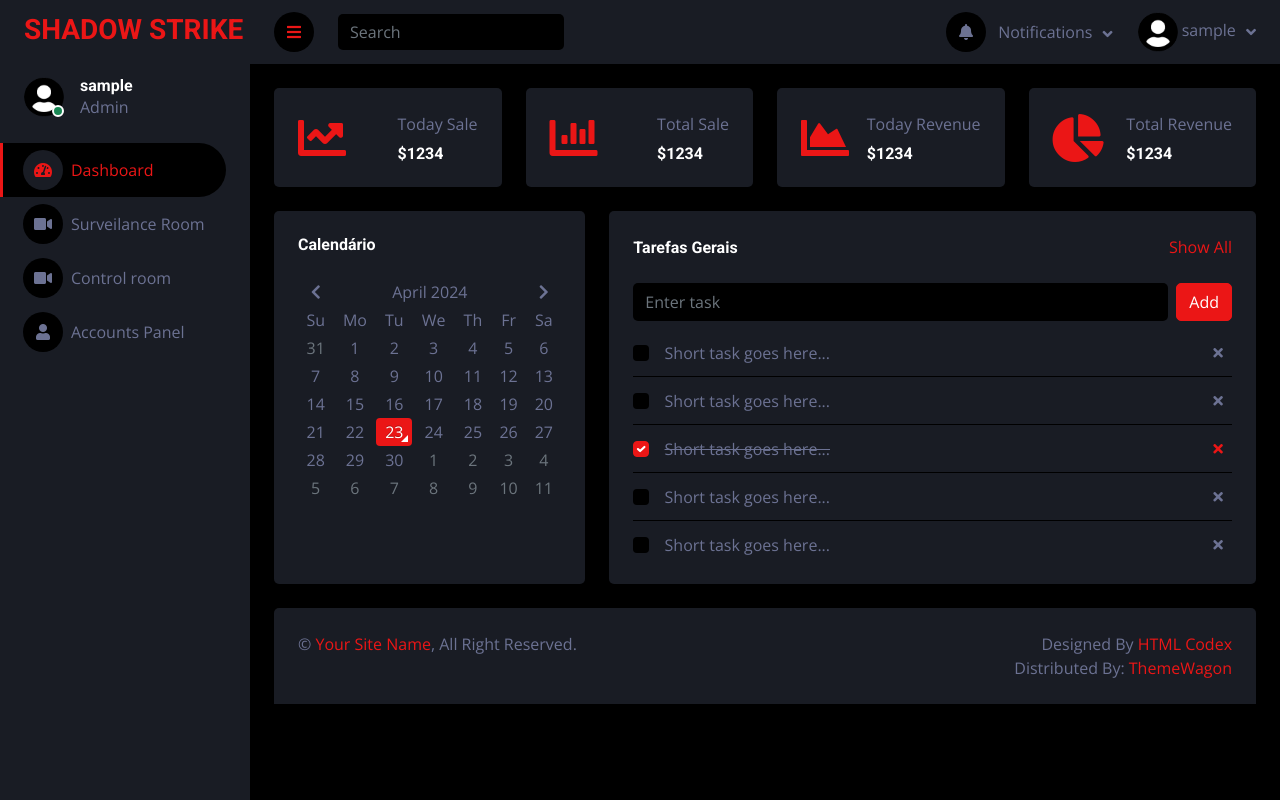
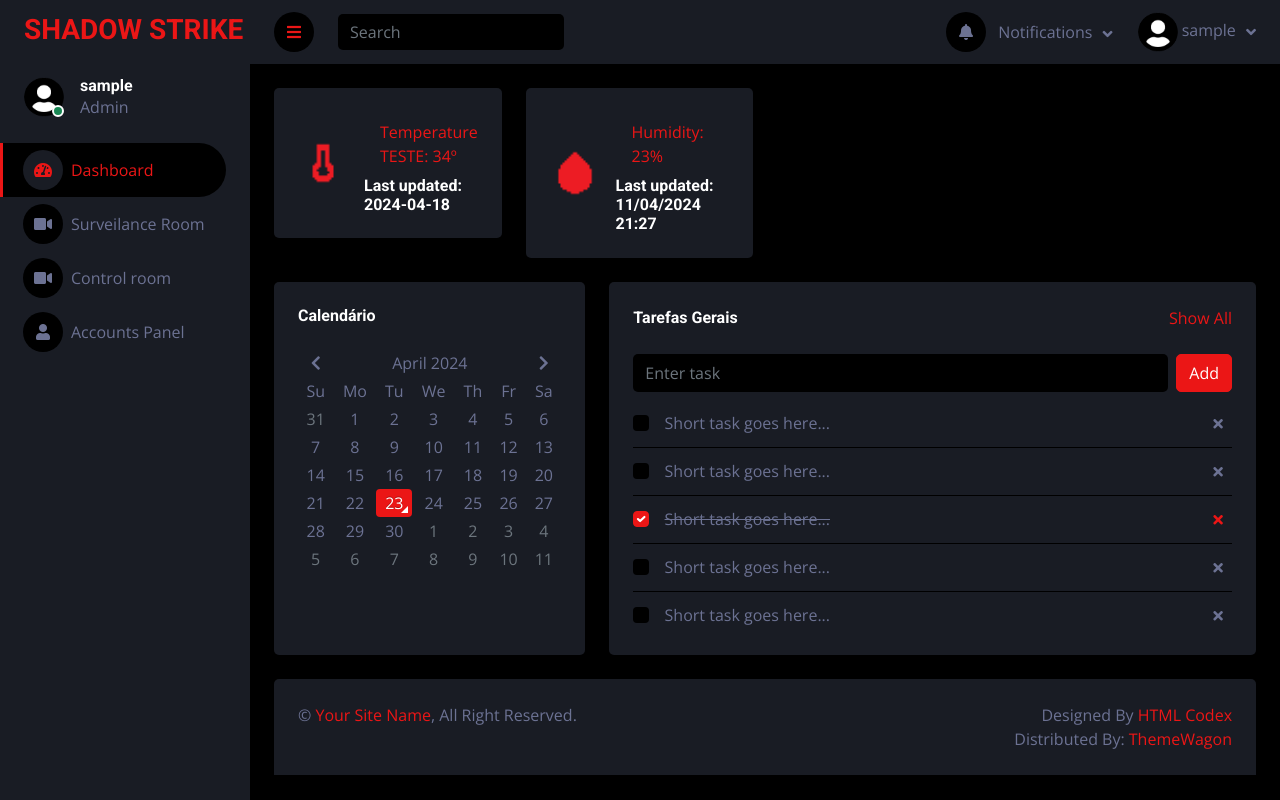
Before and after one commit to Miguel-Lopes/smart-surveillance-service, a PHP site: page /dashboard.php in a window 1280 px wide. Run offline with PHP 8.4, Linux system fonts and the light colour scheme; the visitor is signed in with stand-in values (Sample User, id 1); some libraries are stand-ins or nearby versions.

Commit message:
Função "get_devices"
Função para ir buscar valores dos ficheiros txt dos variados sensores e atuadores

```diff
--- a/credentials/2211437/historico.txt
+++ b/credentials/2211437/historico.txt
@@ -113,3 +113,4 @@ LogOut:#:ASUS-PC:#:2024-04-20 15:54
 Login:#:ASUS-PC:#:2024-04-20 15:54
 LogOut:#:ASUS-PC:#:2024-04-20 16:12
 Login:#:ASUS-PC:#:2024-04-20 16:12
+Login:#:ASUS-PC:#:2024-04-23 16:04
--- a/dashboard.php
+++ b/dashboard.php
@@ -1,4 +1,6 @@
-<?php include 'auth_session.php'; ?>
+<?php include 'auth_session.php';
+      include 'get_devices.php'; ?>
+
 <!DOCTYPE html>
 <html lang="en">
 
@@ -182,38 +184,25 @@
             <div class="container-fluid pt-4 px-4">
                 <div class="row g-4">
                     <div class="col-sm-6 col-xl-3">
-                        <div class="bg-secondary rounded d-flex align-items-center justify-content-between p-4">
-                            <i class="fa fa-chart-line fa-3x text-primary"></i>
+                    <div class="bg-secondary rounded d-flex align-items-center justify-content-between p-4">
+                        <img src="Icons/temperature.png" alt="Temperature"
+                        width="50"
+                        height="50">
                             <div class="ms-3">
-                                <p class="mb-2">Today Sale</p>
-                                <h6 class="mb-0">$1234</h6>
+                                <a href="logTemperature.php" class="nav-item nav-link active">Temperature TESTE: <?php echo $devicesData['SensorTemperatura']['valor']; ?>º</a>
+                                <h6 class="mb-0">Last updated:  <?php echo $devicesData['SensorTemperatura']['data']; ?></h6>
                             </div>
                         </div>
                     </div>
                     <div class="col-sm-6 col-xl-3">
-                        <div class="bg-secondary rounded d-flex align-items-center justify-content-between p-4">
-                            <i class="fa fa-chart-bar fa-3x text-primary"></i>
+                    <div class="bg-secondary rounded d-flex align-items-center justify-content-between p-4">
+                        <img src="Icons/humidity.png" alt="Humidity"
+                        width="50"
+                        height="50">
+
                             <div class="ms-3">
-                                <p class="mb-2">Total Sale</p>
-                                <h6 class="mb-0">$1234</h6>
-                            </div>
-                        </div>
-                    </div>
-                    <div class="col-sm-6 col-xl-3">
-                        <div class="bg-secondary rounded d-flex align-items-center justify-content-between p-4">
-                            <i class="fa fa-chart-area fa-3x text-primary"></i>
-                            <div class="ms-3">
-                                <p class="mb-2">Today Revenue</p>
-                                <h6 class="mb-0">$1234</h6>
-                            </div>
-                        </div>
-                    </div>
-                    <div class="col-sm-6 col-xl-3">
-                        <div class="bg-secondary rounded d-flex align-items-center justify-content-between p-4">
-                            <i class="fa fa-chart-pie fa-3x text-primary"></i>
-                            <div class="ms-3">
-                                <p class="mb-2">Total Revenue</p>
-                                <h6 class="mb-0">$1234</h6>
+                            <a href="logHumidity.php" class="nav-item nav-link active">Humidity: <?php echo $devicesData['SensorHumidade']['valor']; ?>%</a>
+                                <h6 class="mb-0">Last updated: <?php echo $devicesData['SensorHumidade']['data']; ?></h6>
                             </div>
                         </div>
                     </div>
```
Also changed, not shown: AtuadoresESensores.php (+3 -48 lines), get_devices.php (added, +45 -0 lines).
